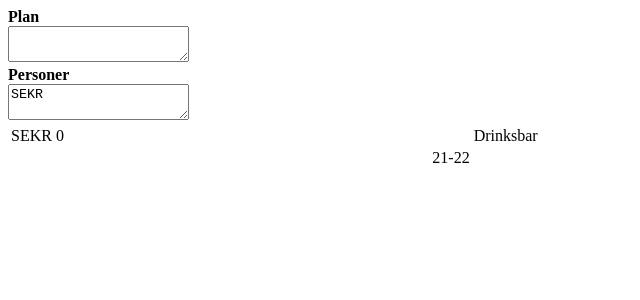
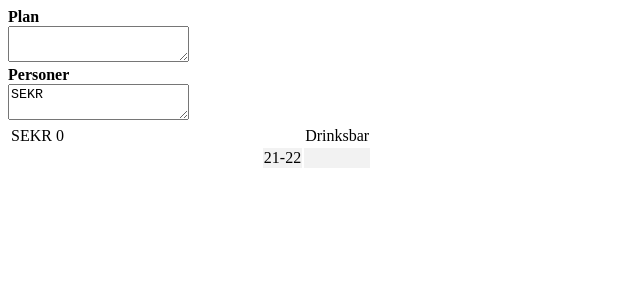
Before and after one commit to TK-IT/barplan, a React app: page / in a window 1280 px wide. Shown: the top 300 px of the page, without its empty margins (0-640 px from the left). Built offline with nearby package versions, Linux system fonts and the light colour scheme.

Commit message:
Minor changes in styling

```diff
--- a/src/index.scss
+++ b/src/index.scss
@@ -1,14 +1,23 @@
-.TheName {
-  color: red;
-  font-weight: bold;
-}
+
 .editor {
   display: flex;
   flex: row;
-  & > div {
-    flex-grow: 1;
-    flex-basis: 0;
-  }
+}
+.personsList {
+  flex-grow: 1;
+  flex-basis: 0;
+}
+.plan {
+  flex-grow: 3;
+  flex-basis: 0;
+}
+.controlPanel {
+  flex-grow: 1;
+  flex-basis: 0;
+}
+
+tr:nth-child(even) {
+  background-color: #f2f2f2;
 }
 .personInFocus {
   background-color: #faebd7;
--- a/src/index.tsx
+++ b/src/index.tsx
@@ -29,13 +29,13 @@ class AppComponent extends React.Component<{}, {}> {
           </div>
         </div>
         <div className={styles.editor}>
-          <div>
+          <div className={styles.personsList}>
             <PersonList />
           </div>
-          <div>
+          <div className={styles.plan}>
             <Plan />
           </div>
-          <div>
+          <div className={styles.controlPanel}>
             <ControlPanel />
           </div>
         </div>
```
